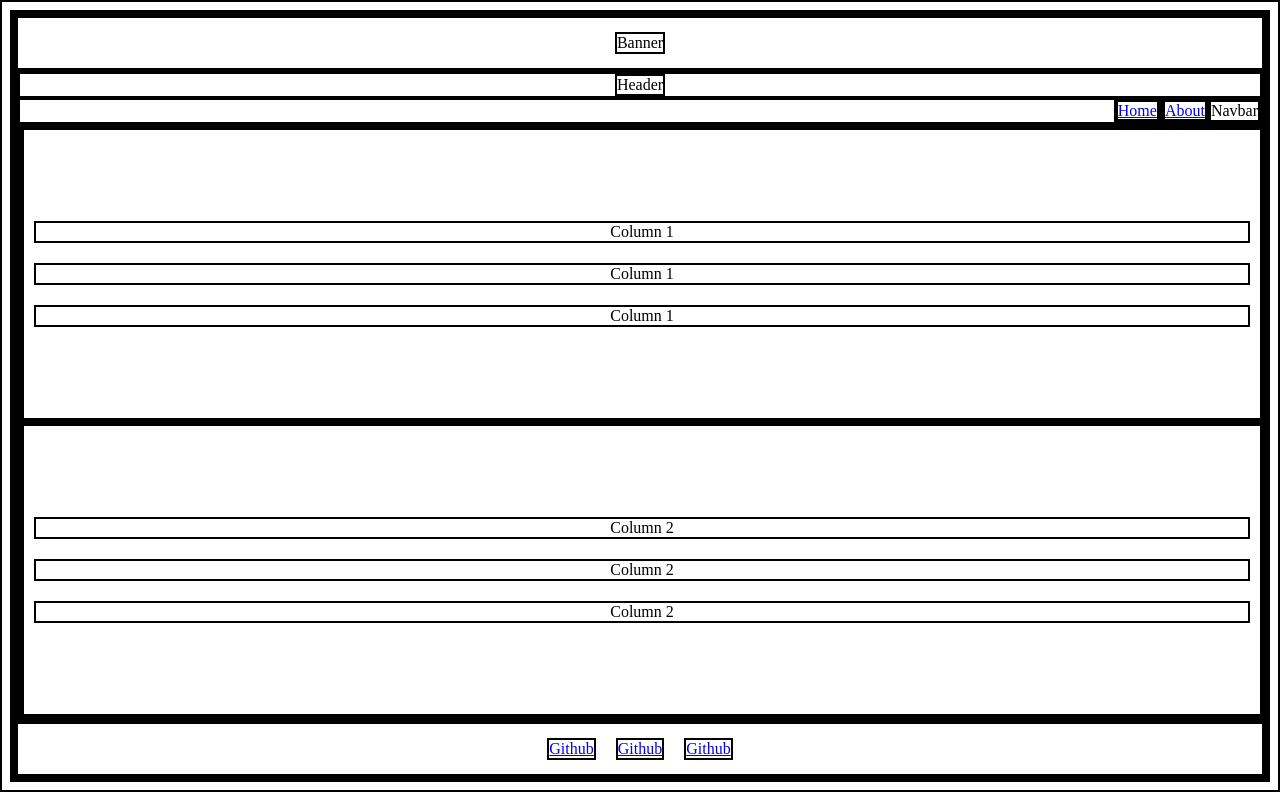
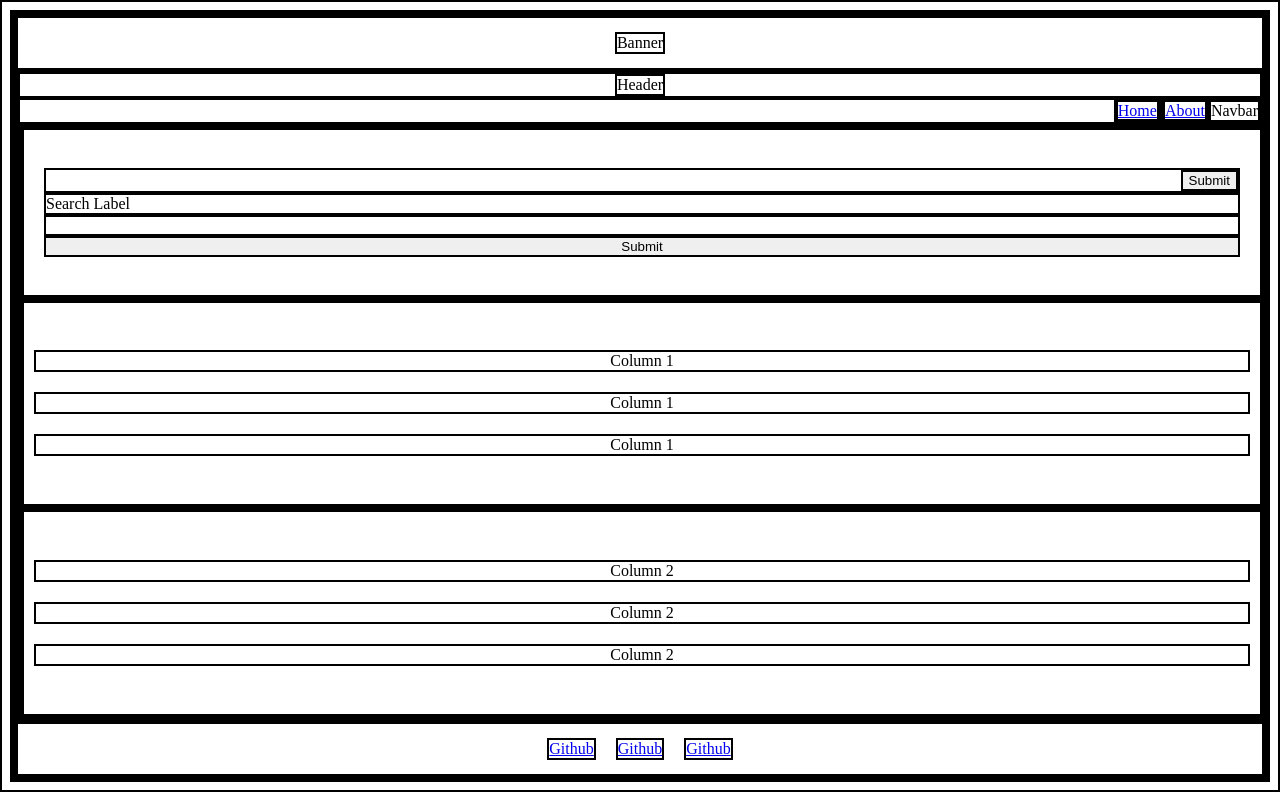
Before and after one commit to mtleonardjr/mtl-crud-react, a React (Create React App) app: page / in a window 1280 px wide. Built offline with nearby package versions, Linux system fonts and the light colour scheme.

Commit message:
styled search

```diff
--- a/src/App.css
+++ b/src/App.css
@@ -66,6 +66,19 @@
   flex: 1 1 100%;
 }
 
+.delete {
+  display: flex;
+  justify-content: flex-end;
+  flex: 0 0 10px;
+}
+.search {
+  display: flex;
+  flex-direction: column;
+  justify-content: center;
+  flex: 1;
+  padding: 0px 20px;
+}
+
 .column-1 {
   display: flex;
   flex-direction: column;
--- a/src/components/Columns.js
+++ b/src/components/Columns.js
@@ -1,6 +1,16 @@
 const Columns = () => {
     return (
       <div className="row">
+        <div className="column">
+          <form className="search">
+            <div className='delete' >
+            <input type='submit'></input>
+            </div>
+            <label className='search-label'>Search Label</label>
+            <input type='text'></input>
+            <input type='submit'></input>
+          </form>
+        </div>
         <div className="column">
           <div className="column-1">
             <div className="column-item">Column 1</div>
```
